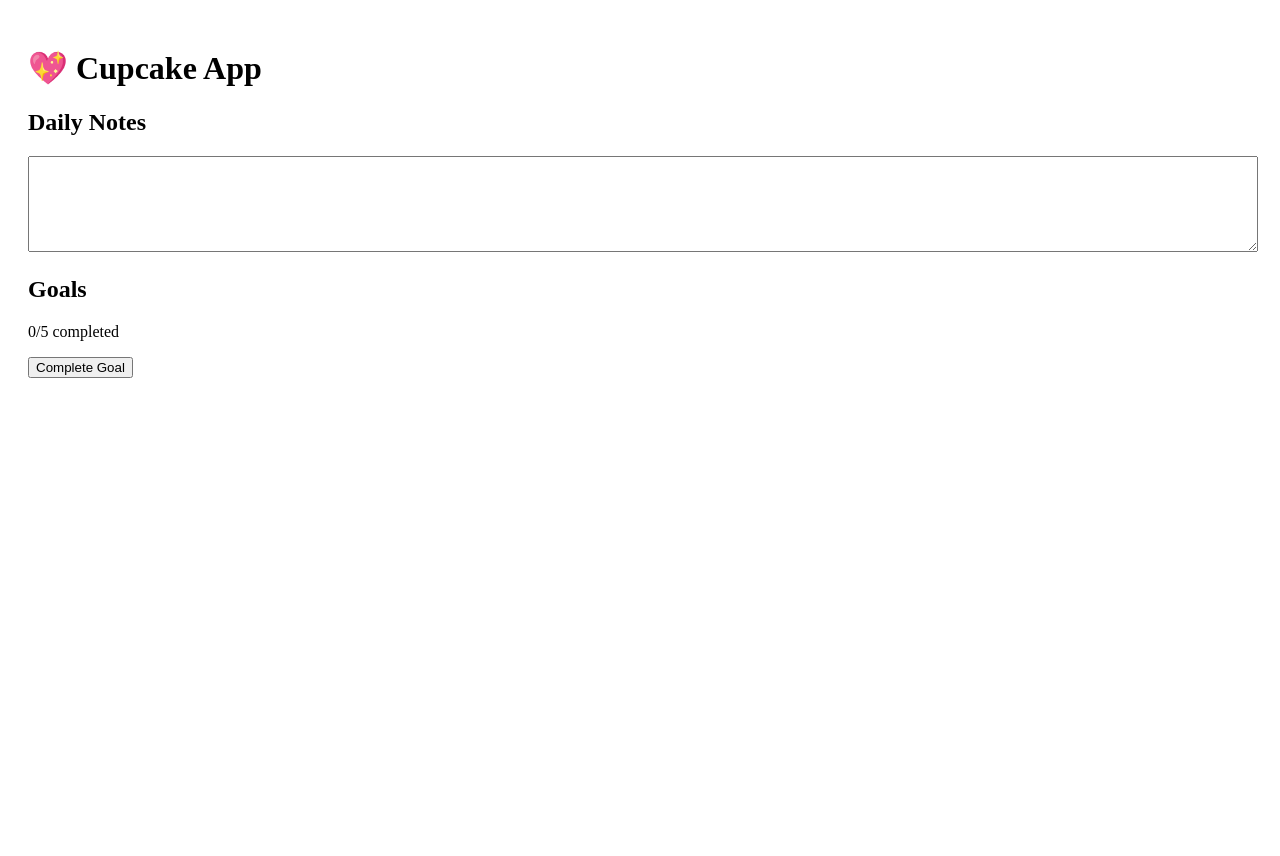
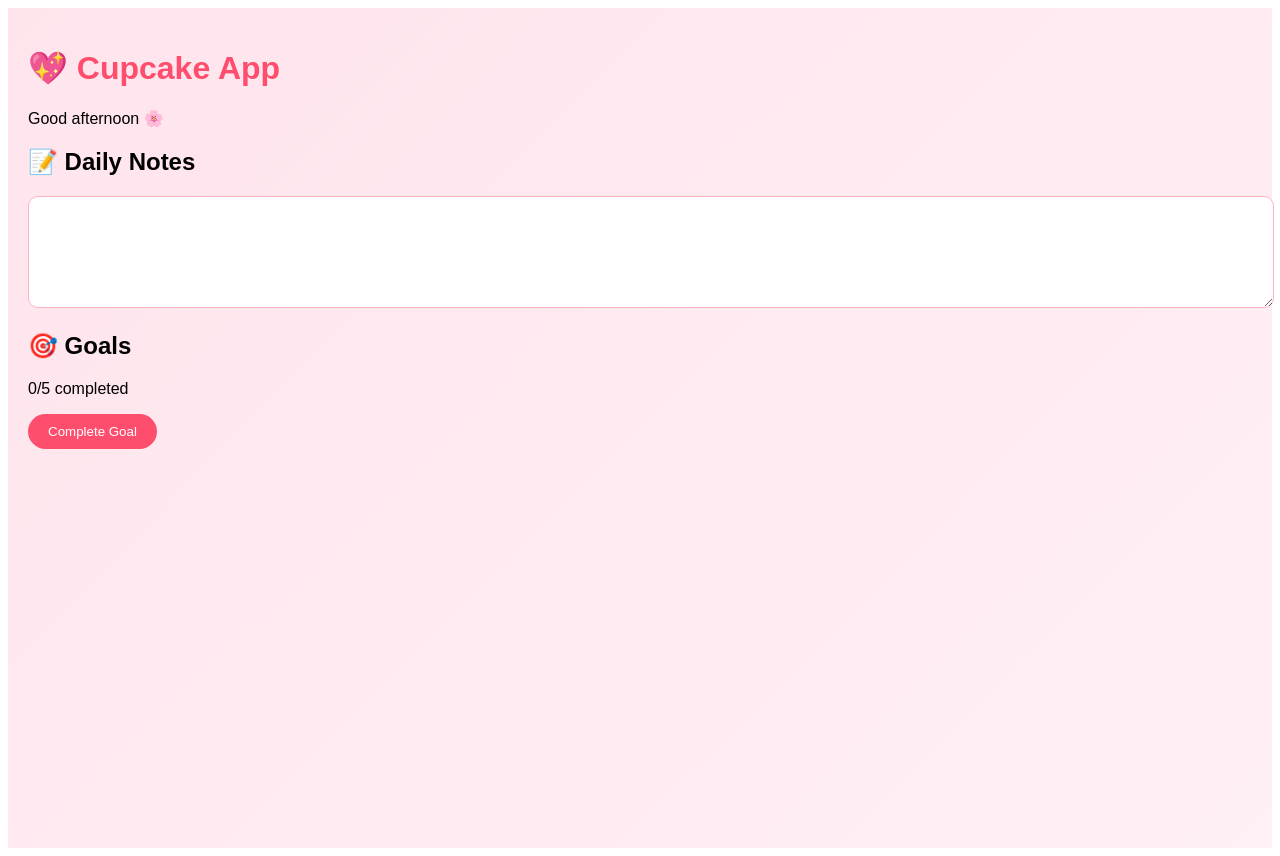
Before and after one commit to arzookhan6817-tech/cupcake-app, a React (Vite) app: page / in a window 1280 px wide. Before the commit the page ends 800 px from the top, so only its background shows below. Built offline with nearby package versions, Linux system fonts and the light colour scheme.

Commit message:
Update App.jsx

```diff
--- a/src/App.jsx
+++ b/src/App.jsx
@@ -1,12 +1,11 @@
 import { useState, useEffect } from "react";
+import confetti from "canvas-confetti";
 
 export default function App() {
   const [notes, setNotes] = useState("");
   const [goals, setGoals] = useState(0);
 
-  // Load + reset (RUN ONLY ONCE)
   useEffect(() => {
-    try {
     const today = new Date().toDateString();
 
     const savedNotes = localStorage.getItem("notes");
@@ -22,19 +21,11 @@ export default function App() {
       localStorage.setItem("goals", "0");
       setGoals(0);
     }
-    } catch (e) {
-      console.log("Storage error", e);
-    }
-  }, []); // ⚠️ IMPORTANT: empty array
+  }, []);
 
-  // Save data
   useEffect(() => {
-    try {
     localStorage.setItem("notes", notes);
     localStorage.setItem("goals", goals.toString());
-    } catch (e) {
-      console.log("Storage error", e);
-    }
   }, [notes, goals]);
 
   const completeGoal = () => {
@@ -42,26 +33,57 @@ export default function App() {
     setGoals(newGoals);
 
     if (newGoals === 5) {
-      alert("🎉 100% done. Impressive… for once.");
+      confetti();
+      alert("🎉 Your partner would be proud of you.");
     }
   };
 
+  const getGreeting = () => {
+    const hour = new Date().getHours();
+    if (hour < 12) return "Good morning ☀️";
+    if (hour < 18) return "Good afternoon 🌸";
+    return "Good evening 🌙";
+  };
+
   return (
-    <div style={{ padding: 20 }}>
-      <h1>💖 Cupcake App</h1>
+    <div
+      style={{
+        padding: 20,
+        fontFamily: "sans-serif",
+        background: "linear-gradient(135deg, #ffe4ec, #fff0f5)",
+        minHeight: "100vh"
+      }}
+    >
+      <h1 style={{ color: "#ff4d6d" }}>💖 Cupcake App</h1>
+      <p>{getGreeting()}</p>
 
-      <h2>Daily Notes</h2>
+      <h2>📝 Daily Notes</h2>
       <textarea
         value={notes}
         onChange={(e) => setNotes(e.target.value)}
         rows={6}
-        style={{ width: "100%" }}
+        style={{
+          width: "100%",
+          borderRadius: 10,
+          padding: 10,
+          border: "1px solid #ffb3c1"
+        }}
       />
 
-      <h2>Goals</h2>
+      <h2>🎯 Goals</h2>
       <p>{goals}/5 completed</p>
 
-      <button onClick={completeGoal}>
+      <button
+        onClick={completeGoal}
+        style={{
+          padding: "10px 20px",
+          borderRadius: 20,
+          border: "none",
+          background: "#ff4d6d",
+          color: "white",
+          cursor: "pointer"
+        }}
+      >
         Complete Goal
       </button>
     </div>
```
Lines whose indentation alone changed are shown as unchanged.
